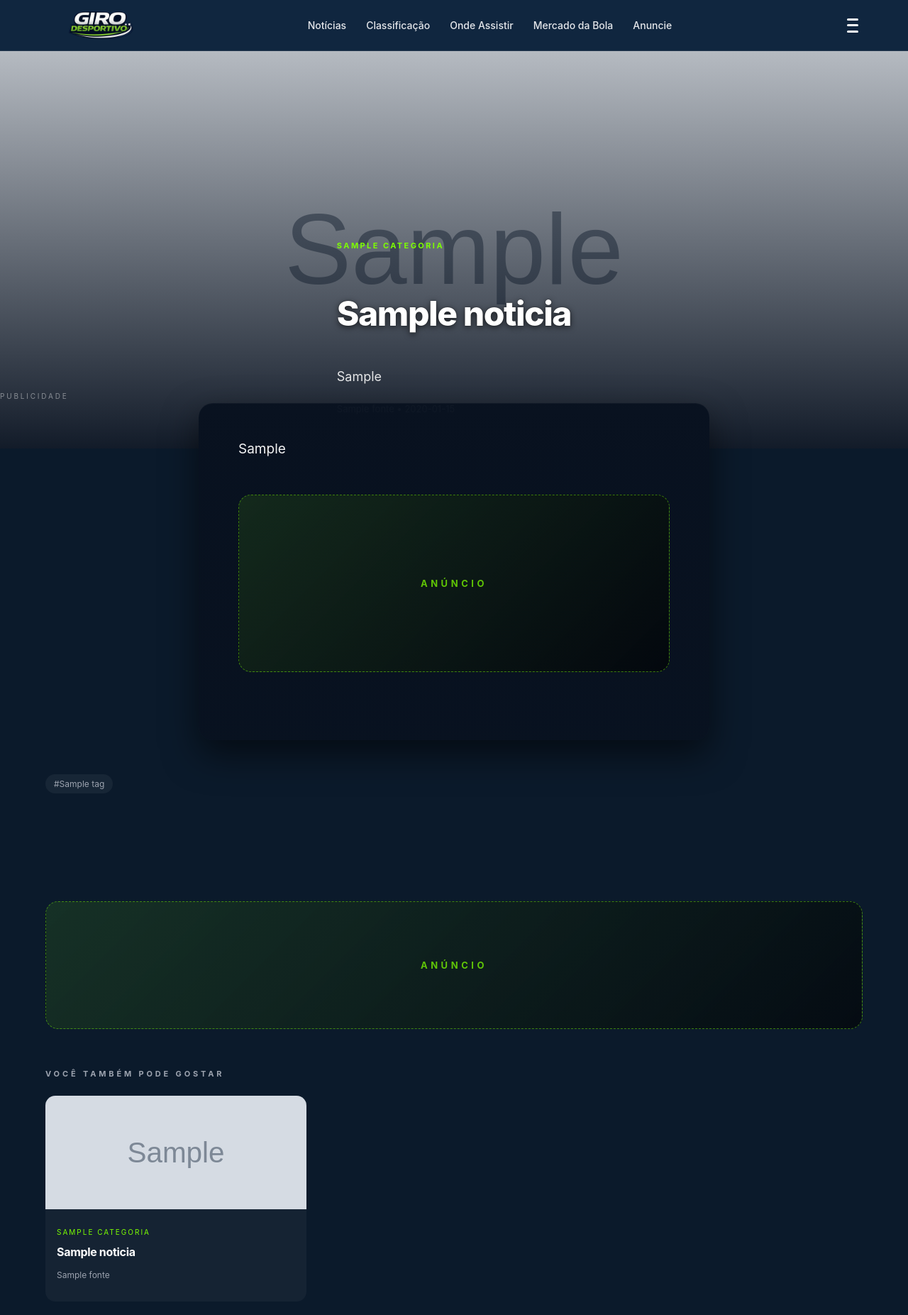
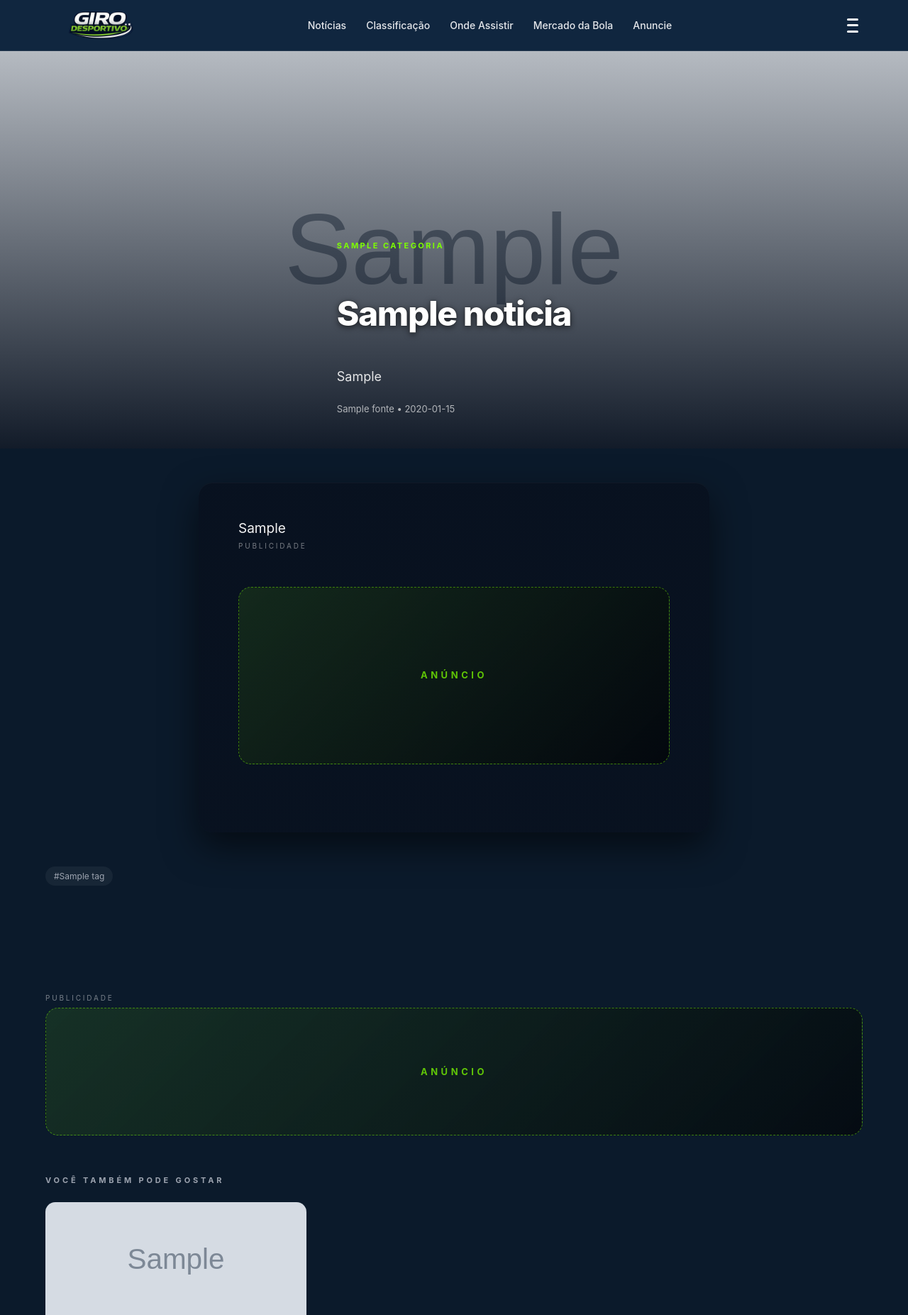
Before and after one commit to ogirodabola/app, a FastAPI app: page /noticia/1 in a window 1280 px wide. Shown: the top 1853 px of the page at 71% size. Run offline with FastAPI, Linux system fonts and the light colour scheme; grey boxes marked "Sample" are stand-in pictures; a database or web service that is not in the repository returns one stand-in record (values such as "Sample title").

Commit message:
Update main.css

```diff
--- a/static/css/main.css
+++ b/static/css/main.css
@@ -660,19 +660,6 @@
 }
 
 /* ======================================================
-BLOCO EDITORIAL – OVERLAY SUAVE DE LEITURA
-====================================================== */
-
-/* Mobile */
-@media (max-width: 768px) {
-  .news-content {
-    margin-top: -80px;
-    padding: 32px 24px;
-    border-radius: 14px;
-  }
-}
-
-/* ======================================================
 NOTÍCIA – HERO
 ====================================================== */
 .news-hero {
@@ -682,6 +669,7 @@
   background-position: center;
   display: flex;
   align-items: flex-end;
+  z-index: 1;
 }
 
 .news-hero-overlay {
@@ -708,8 +696,8 @@
 ====================================================== */
 .news-content-wrapper {
   position: relative;
-  z-index: 3;
-  margin-top: -64px; /* sobe suavemente */
+  z-index: 2;
+  padding-top: 48px;
   padding-bottom: 80px;
 }
 
@@ -2012,12 +2000,12 @@
 .news-article .editorial-content strong {
   font-weight: 600;
 }
-/* ===============================
-CORREÇÃO — LABEL PUBLICIDADE LEGADA
-=============================== */
-
-.publicidade,
-.news-hero .publicidade,
-.news-article .publicidade {
-  display: none !important;
-}
+
+/* ======================================================
+NOTÍCIA — ISOLAMENTO DO LABEL DE PUBLICIDADE
+====================================================== */
+
+.news-article .ads-label {
+  position: static;
+  margin-bottom: 8px;
+}
```
